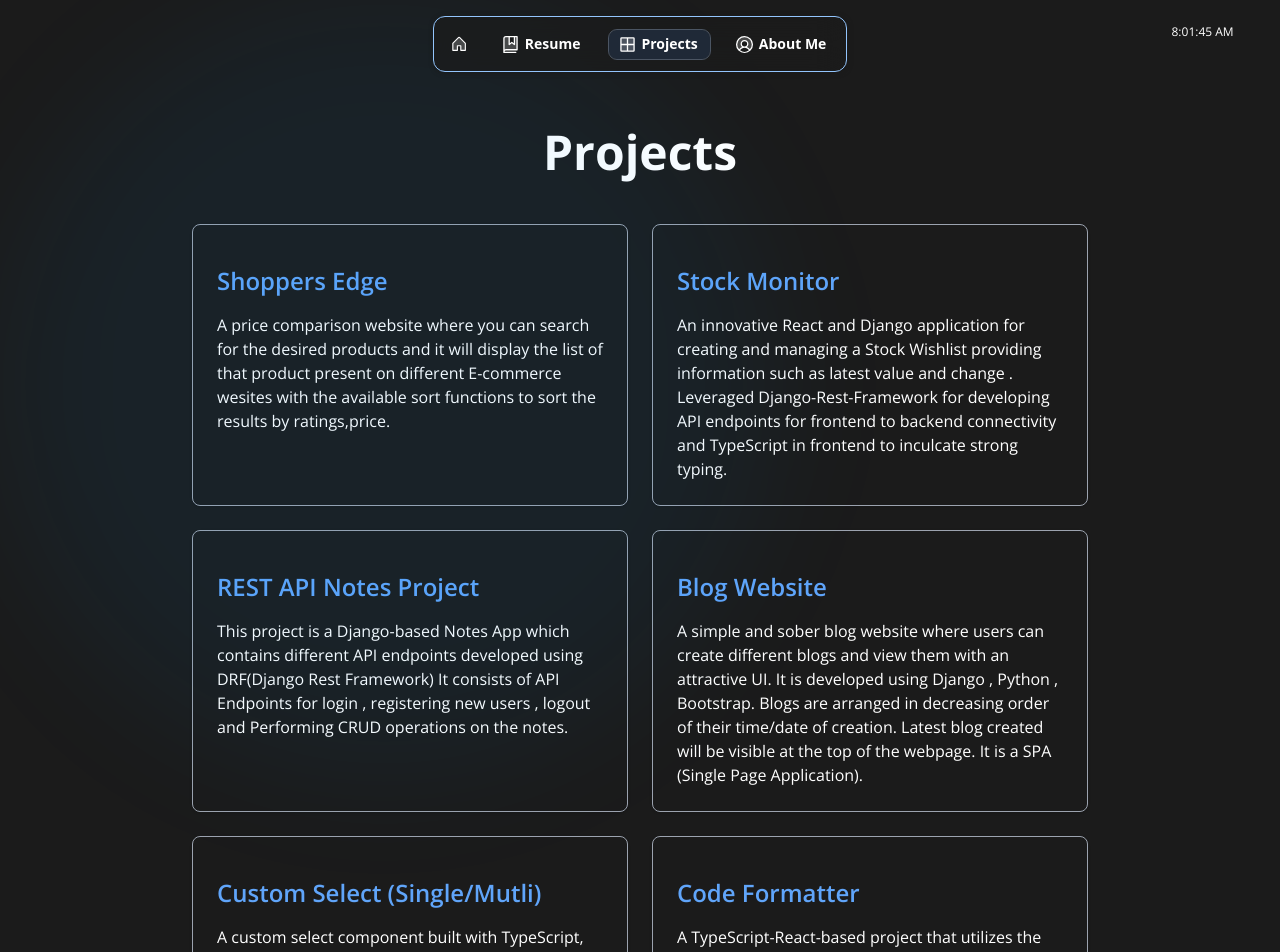
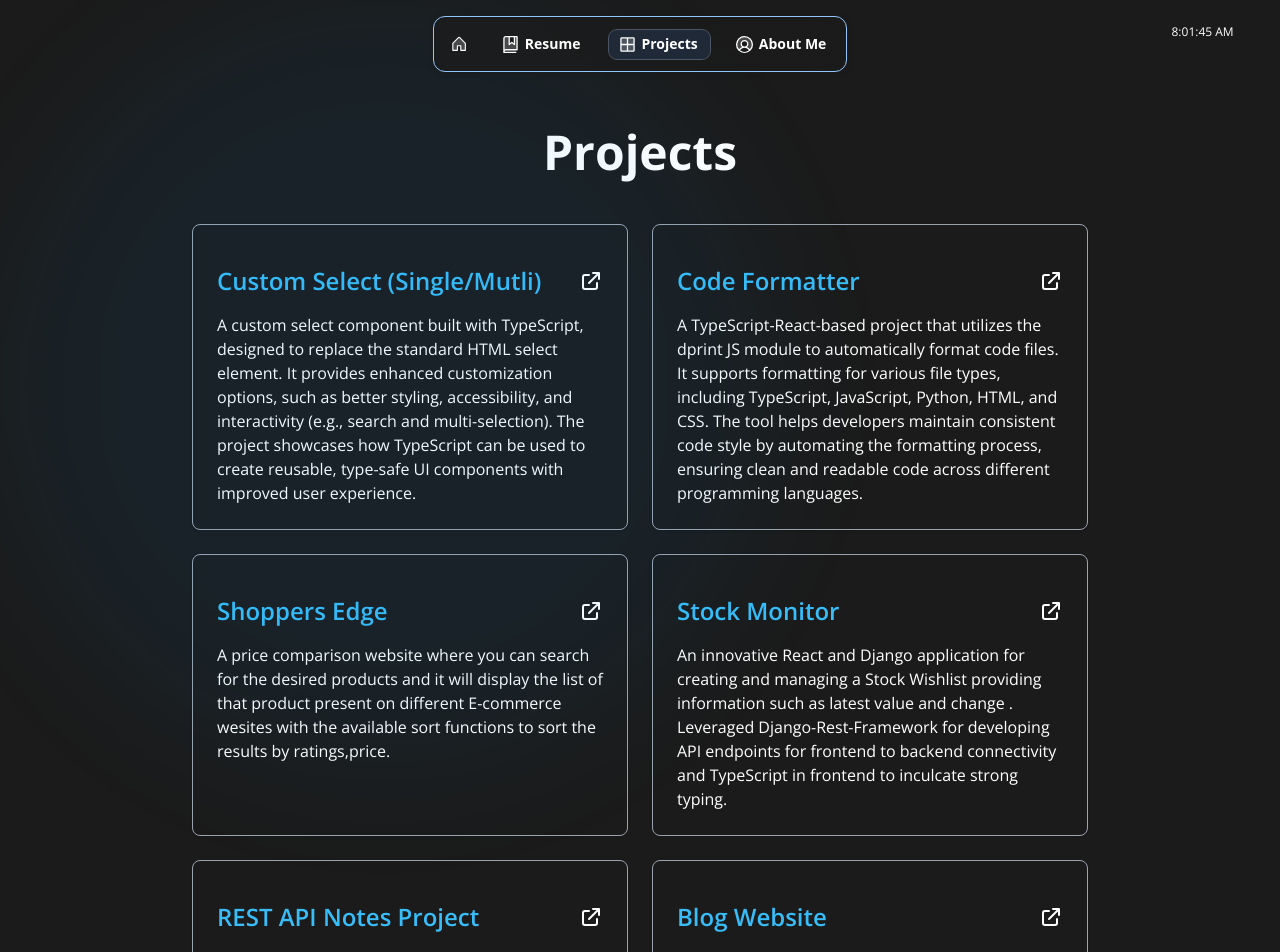
Before and after one commit to vanshanand34/Vansh-Portfolio, a Next.js app: page /projects in a window 1280 px wide. Shown: the top 952 px of the page. Built offline with nearby package versions, Linux system fonts and the light colour scheme.

Commit message:
feat: Created separate component for project page card

```diff
--- /dev/null
+++ b/app/projects/ProjectCard.tsx
@@ -0,0 +1,39 @@
+import Link from "next/link";
+import { HiOutlineExternalLink } from "react-icons/hi";
+
+type ProjectCardProps = {
+    projectName: string,
+    projectDescription: string,
+    projectLink: string,
+}
+
+
+
+export default function ProjectCard(
+    { projectName, projectDescription, projectLink }: ProjectCardProps
+) {
+    return <>
+        <div
+            className="rounded-lg border border-gray-400 shadow
+            hover:shadow-lg  hover:shadow-gray-700 p-3 sm:p-6"
+        >
+            <div className="flex justify-between items-center gap-2 py-2 sm:py-4">
+
+                <Link href={projectLink}>
+                    <div
+                        className="text-lg sm:text-2xl font-semibold text-sky-400 hover:text-blue-500"
+                    >{projectName}</div>
+                </Link>
+
+                <Link href={projectLink} className="text-lg sm:text-2xl hover:text-gray-400">
+                    <HiOutlineExternalLink />
+                </Link>
+            </div>
+
+            <div className="text-xs sm:text-sm md:text-base">
+                {projectDescription}
+            </div>
+
+        </div>
+    </>
+}
--- a/app/projects/ProjectsPage.tsx
+++ b/app/projects/ProjectsPage.tsx
@@ -2,7 +2,7 @@
 
 import Navbar from "../ClientNavbar";
 import trackCursor from "../MovingBackground";
-import Link from "next/link";
+import ProjectCard from "./ProjectCard";
 
 export default function ProjectPage() {
     return (
@@ -29,80 +29,42 @@ export default function ProjectPage() {
                     <div className="">
 
                         <div className="grid md:grid-cols-2 grid-cols-1 py-4 gap-6">
-                            <div
-                                className="rounded-lg border border-gray-400 shadow hover:shadow-lg hover:shadow-gray-700 p-3 sm:p-6">
-                                <Link href={"https://github.com/vanshanand34/Shoppers-Edge"}>
-                                    <div
-                                        className="text-lg sm:text-2xl font-semibold text-blue-400 hover:text-blue-500 py-2 sm:py-4"
-                                    >Shoppers Edge</div>
-                                </Link>
-                                <div className="text-xs sm:text-sm md:text-base">
-                                    A price comparison website where you can search for the desired products and it will display the list of that product present on different E-commerce wesites with the available sort functions to sort the results by ratings,price.
-                                </div>
-                            </div>
 
+                            <ProjectCard
+                                projectLink="https://github.com/vanshanand34/typescript"
+                                projectName="Custom Select (Single/Mutli)"
+                                projectDescription="A custom select component built with TypeScript, designed to replace the standard HTML select element. It provides enhanced customization options, such as better styling, accessibility, and interactivity (e.g., search and multi-selection). The project showcases how TypeScript can be used to create reusable, type-safe UI components with improved user experience."
+                            />
 
+                            <ProjectCard
+                                projectName="Code Formatter"
+                                projectLink="https://github.com/vanshanand34/code-formatter"
+                                projectDescription="A TypeScript-React-based project that utilizes the dprint JS module to automatically format code files. It supports formatting for various file types, including TypeScript, JavaScript, Python, HTML, and CSS. The tool helps developers maintain consistent code style by automating the formatting process, ensuring clean and readable code across different programming languages."
+                            />
 
-                            <div
-                                className="rounded-lg border border-gray-400 shadow hover:shadow-lg hover:shadow-gray-700 p-3 sm:p-6">
-                                <Link href={"https://github.com/vanshanand34/stock_monitor"}>
-                                    <div
-                                        className="text-lg sm:text-2xl font-semibold text-blue-400 hover:text-blue-500 py-2 sm:py-4">Stock Monitor</div>
-                                </Link>
-                                <div className="text-xs sm:text-sm md:text-base">
-                                    An innovative React and Django application for creating and managing a Stock Wishlist providing information such as latest value and change . Leveraged Django-Rest-Framework for developing API endpoints for frontend to backend connectivity and TypeScript in frontend to inculcate strong typing.
-                                </div>
-                            </div>
+                            <ProjectCard
+                                projectLink="https://github.com/vanshanand34/Shoppers-Edge"
+                                projectName="Shoppers Edge"
+                                projectDescription="A price comparison website where you can search for the desired products and it will display the list of that product present on different E-commerce wesites with the available sort functions to sort the results by ratings,price."
+                            />
 
+                            <ProjectCard
+                                projectLink="https://github.com/vanshanand34/stock_monitor"
+                                projectName="Stock Monitor"
+                                projectDescription="An innovative React and Django application for creating and managing a Stock Wishlist providing information such as latest value and change . Leveraged Django-Rest-Framework for developing API endpoints for frontend to backend connectivity and TypeScript in frontend to inculcate strong typing."
+                            />
 
+                            <ProjectCard
+                                projectLink="https://github.com/vanshanand34/REST-API-notes-app"
+                                projectName="REST API Notes Project"
+                                projectDescription="This project is a Django-based Notes App which contains different API endpoints developed using DRF(Django Rest Framework) It consists of API Endpoints for login , registering new users , logout and Performing CRUD operations on the notes."
+                            />
 
-                            <div
-                                className="rounded-lg border border-gray-400 shadow hover:shadow-lg hover:shadow-gray-700 p-3 sm:p-6">
-                                <Link href={"https://github.com/vanshanand34/REST-API-notes-app"}>
-                                    <div
-                                        className="text-lg sm:text-2xl font-semibold text-blue-400 hover:text-blue-500 py-2 sm:py-4"
-                                    >REST API Notes Project</div>
-                                </Link>
-                                <div className="text-xs sm:text-sm md:text-base">
-                                    This project is a Django-based Notes App which contains different API endpoints developed using DRF(Django Rest Framework) It consists of API Endpoints for login , registering new users , logout and Performing CRUD operations on the notes.
-                                </div>
-                            </div>
-
-
-
-                            <div
-                                className="rounded-lg border border-gray-400 shadow hover:shadow-lg hover:shadow-gray-700 p-3 sm:p-6">
-                                <Link href={"https://github.com/vanshanand34/Blogs"}>
-                                    <div className="text-lg sm:text-2xl font-semibold text-blue-400 hover:text-blue-500 py-2 sm:py-4">Blog Website</div>
-                                </Link>
-                                <div className="text-xs sm:text-sm md:text-base">
-                                    A simple and sober blog website where users can create different blogs and view them with an attractive UI. It is developed using Django , Python , Bootstrap. Blogs are arranged in decreasing order of their time/date of creation. Latest blog created will be visible at the top of the webpage. It is a SPA (Single Page Application).
-                                </div>
-                            </div>
-
-                            <div
-                                className="rounded-lg border border-gray-400 shadow hover:shadow-lg hover:shadow-gray-700 p-4 sm:p-6">
-                                <Link href={"https://github.com/vanshanand34/typescript"}>
-                                    <div
-                                        className="text-lg sm:text-2xl font-semibold text-blue-400 hover:text-blue-500 py-2 sm:py-4"
-                                    >Custom Select (Single/Mutli)</div>
-                                </Link>
-                                <div className="text-xs sm:text-sm md:text-base">
-                                    A custom select component built with TypeScript, designed to replace the standard HTML select element. It provides enhanced customization options, such as better styling, accessibility, and interactivity (e.g., search and multi-selection). The project showcases how TypeScript can be used to create reusable, type-safe UI components with improved user experience.
-                                </div>
-                            </div>
-
-                            <div
-                                className="rounded-lg border border-gray-400 shadow hover:shadow-lg  hover:shadow-gray-700 p-3 sm:p-6">
-                                <Link href={"https://github.com/vanshanand34/code-formatter"}>
-                                    <div
-                                        className="text-lg sm:text-2xl font-semibold text-blue-400 hover:text-blue-500 py-2 sm:py-4"
-                                    >Code Formatter</div>
-                                </Link>
-                                <div className="text-xs sm:text-sm md:text-base">
-                                    A TypeScript-React-based project that utilizes the dprint JS module to automatically format code files. It supports formatting for various file types, including TypeScript, JavaScript, Python, HTML, and CSS. The tool helps developers maintain consistent code style by automating the formatting process, ensuring clean and readable code across different programming languages.
-                                </div>
-                            </div>
+                            <ProjectCard
+                                projectLink="https://github.com/vanshanand34/Blogs"
+                                projectName="Blog Website"
+                                projectDescription="A simple and sober blog website where users can create different blogs and view them with an attractive UI. It is developed using Django , Python , Bootstrap. Blogs are arranged in decreasing order of their time/date of creation. Latest blog created will be visible at the top of the webpage. It is a SPA (Single Page Application)."
+                            />
 
                         </div>
                     </div>
```
